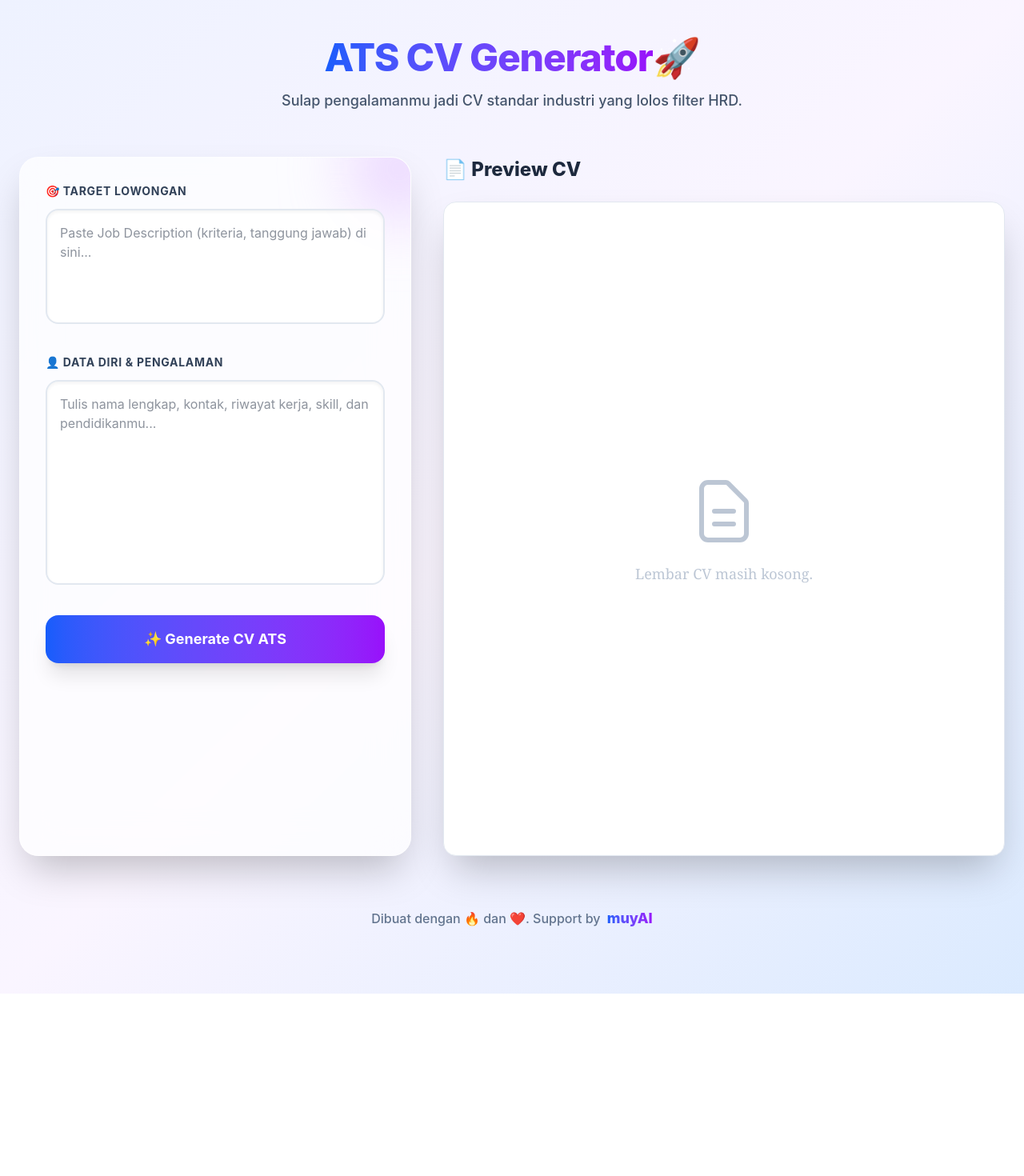
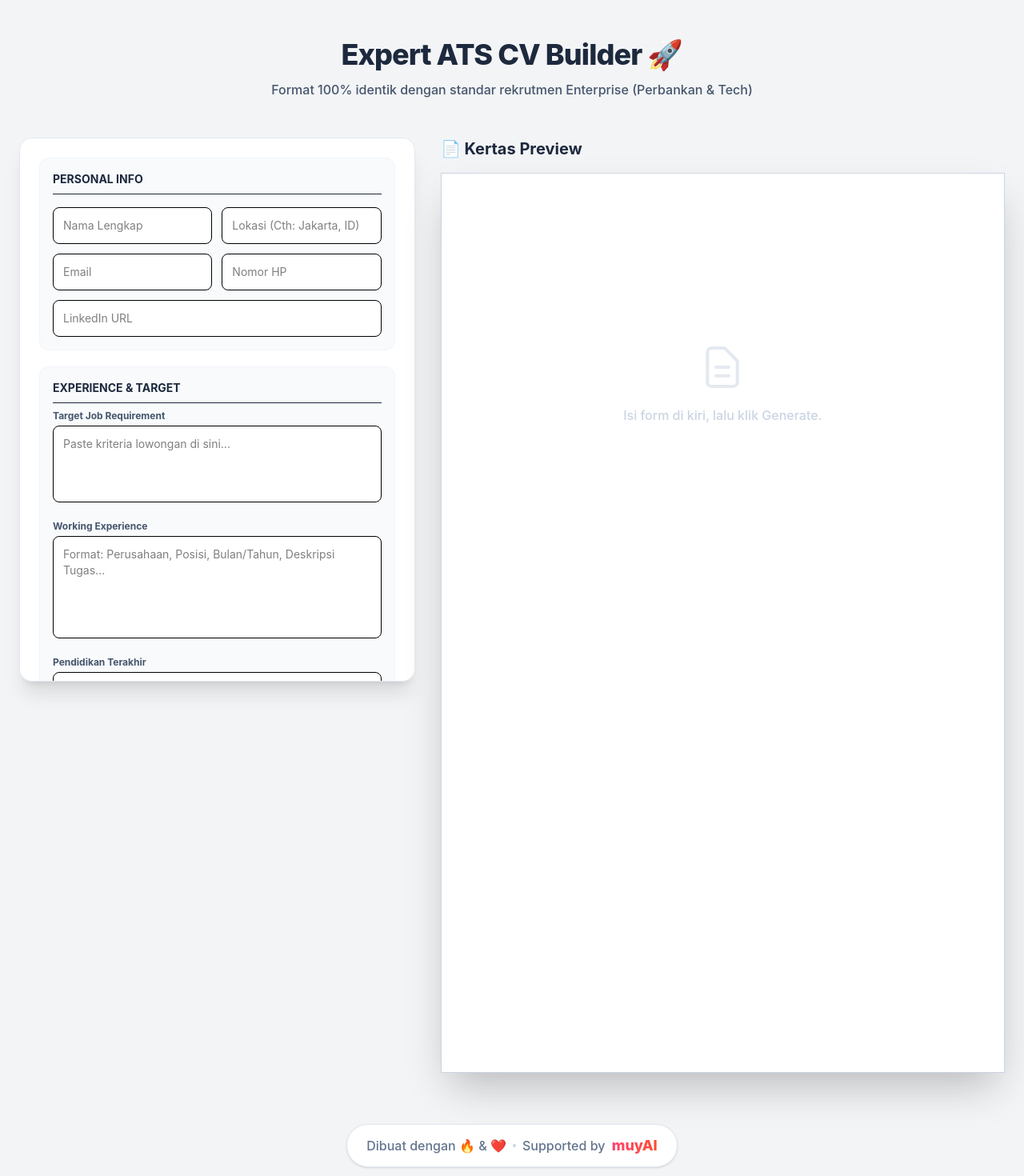
Before and after one commit to yusuf10qa-aja/Experiment-Civi, a React (Vite) app: page / in a window 1280 px wide. Shown: the top 1470 px of the page at 80% size. Before the commit the page ends 1242 px from the top, so only its background shows below. Built offline with nearby package versions, Linux system fonts and the light colour scheme.

Commit message:
feat: detail cv

```diff
--- a/src/App.jsx
+++ b/src/App.jsx
@@ -1,15 +1,27 @@
 import { useState } from 'react'
 
 function App() {
-  const [jobDesc, setJobDesc] = useState('')
-  const [cvText, setCvText] = useState('')
+  // Semua State Input
+  const [nama, setNama] = useState('')
+  const [email, setEmail] = useState('')
+  const [noHp, setNoHp] = useState('')
+  const [linkedin, setLinkedin] = useState('')
+  const [lokasi, setLokasi] = useState('')
+  const [pendidikan, setPendidikan] = useState('')
+  const [jobReq, setJobReq] = useState('')
+  const [workExp, setWorkExp] = useState('')
+  const [techSkills, setTechSkills] = useState('')
+  const [softSkills, setSoftSkills] = useState('')
+  const [language, setLanguage] = useState('')
+  const [projects, setProjects] = useState('')
+
   const [result, setResult] = useState('')
   const [isLoading, setIsLoading] = useState(false)
   const [isDownloading, setIsDownloading] = useState(false)
 
   const handleGenerate = async () => {
-    if (!jobDesc || !cvText) {
-      alert("Isi data lowongan dan pengalaman dulu ya, biar AI-nya gak bingung! 😅")
+    if (!jobReq || !workExp || !nama) {
+      alert("Mohon isi Nama, Job Requirement, dan Working Experience ya! 🚀")
       return
     }
 
@@ -17,162 +29,182 @@ function App() {
     setResult('')
 
     try {
+      const payload = { nama, email, noHp, linkedin, lokasi, pendidikan, jobReq, workExp, techSkills, softSkills, language, projects }
+
       const response = await fetch("/.netlify/functions/generate", {
         method: "POST",
         headers: { "Content-Type": "application/json" },
-        body: JSON.stringify({ jobDesc, cvText }),
+        body: JSON.stringify(payload),
       })
 
       const data = await response.json()
       if (data.result) {
-        // Pembersih Super: Hilangkan bintang, pagar, dan link markdown dari AI
-        let cleanText = data.result
-          .replace(/\*\*/g, '') // Hapus bold
-          .replace(/### /g, '') // Hapus header 3
-          .replace(/## /g, '')  // Hapus header 2
-          .replace(/# /g, '')   // Hapus header 1
-          .replace(/\[([^\]]+)\]\([^\)]+\)/g, '$1'); // Ubah [Teks](Link) jadi Teks saja
-
-        setResult(cleanText)
+        setResult(data.result)
       } else {
         throw new Error(data.error || "Gagal membuat CV")
       }
     } catch (error) {
-      alert("Waduh, ada error nih: " + error.message)
+      alert("Error: " + error.message)
     } finally {
       setIsLoading(false)
     }
   }
 
-  // Fungsi PDF Anti-Gagal (Menggunakan Async/Await)
+  // REGEX PARSER: Mengubah Markdown AI jadi Layout Persis PDF Anda
+  const formatCV = (text) => {
+    if (!text) return { __html: '' };
+
+    let formatted = text
+      // 1. Nama Utama (Kapital semua di baris pertama)
+      .replace(/^([A-Z\s]{4,})$/m, '<h1 class="text-[16pt] font-bold text-center uppercase tracking-widest mb-1">$1</h1>')
+
+      // 2. Info Kontak (Lokasi | LinkedIn | HP | Email)
+      .replace(/^([^|]+\|[^|]+\|[^|]+\|[^|]+)$/m, '<p class="text-[10pt] text-center mb-4 text-slate-800">$1</p>')
+
+      // 3. Section Title (## SUMMARY, ## WORK EXPERIENCE)
+      .replace(/## (.*?)\n/g, '<h2 class="text-[11pt] font-bold mt-4 mb-2 text-black uppercase tracking-wide bg-slate-100/50 pl-1">$1</h2>\n')
+
+      // 4. Flexbox Kiri Kanan: Perusahaan & Lokasi (Contoh: **PT Budi** | Jakarta)
+      .replace(/\*\*(.*?)\*\* \| (.*?)\n/g, '<div class="flex justify-between items-baseline mt-2"><span class="font-bold text-[11pt] text-black">$1</span><span class="text-[10pt] font-semibold text-black">$2</span></div>\n')
+
+      // 5. Flexbox Kiri Kanan: Jabatan & Tanggal (Contoh: *QA Engineer* | *Jan 2020 - 2021*)
+      .replace(/\*(.*?)\* \| \*(.*?)\*\n/g, '<div class="flex justify-between items-baseline mb-1"><span class="italic text-[10.5pt] text-slate-900">$1</span><span class="text-[10.5pt] font-medium text-slate-900">$2</span></div>\n')
+      .replace(/\*(.*?)\* \| (.*?)\n/g, '<div class="flex justify-between items-baseline mb-1"><span class="italic text-[10.5pt] text-slate-900">$1</span><span class="text-[10.5pt] font-medium text-slate-900">$2</span></div>\n')
+
+      // 6. Bold & Italic Biasa
+      .replace(/\*\*(.*?)\*\*/g, '<strong class="font-bold text-black">$1</strong>')
+      .replace(/\*(.*?)\*/g, '<em class="italic text-slate-800">$1</em>')
+
+      // 7. Bullet Points
+      .replace(/\n- (.*?)/g, '<li class="ml-5 list-disc text-[10.5pt] leading-relaxed pl-1 mb-0.5 text-black">$1</li>')
+
+      // 8. Line Breaks
+      .replace(/\n/g, '<br/>');
+
+    return { __html: formatted };
+  }
+
   const downloadPDF = async () => {
     const element = document.getElementById('cv-preview');
-
-    if (!window.html2pdf) {
-      alert("Library PDF sedang dimuat. Mohon tunggu beberapa detik dan coba lagi.");
-      return;
-    }
+    if (!window.html2pdf) return alert("Library PDF sedang dimuat. Mohon tunggu.");
 
     setIsDownloading(true);
-
     const opt = {
-      margin:       0.8,
-      filename:     'CV_ATS_Premium.pdf',
+      margin:       [0.6, 0.6, 0.6, 0.6], // Margin atas, kanan, bawah, kiri (dalam inci)
+      filename:     `CV_ATS_${nama.replace(/\s+/g, '_') || 'Premium'}.pdf`,
       image:        { type: 'jpeg', quality: 1 },
       html2canvas:  { scale: 2, useCORS: true, logging: false },
       jsPDF:        { unit: 'in', format: 'a4', orientation: 'portrait' }
     };
 
     try {
-      // Eksekusi PDF secara langsung tanpa chaining promise yang ribet
       await window.html2pdf().set(opt).from(element).save();
     } catch (err) {
-      console.error("PDF Error:", err);
-      alert("Gagal memproses PDF. Pastikan browser kamu mendukung fitur ini.");
+      alert("Gagal memproses PDF.");
     } finally {
       setIsDownloading(false);
     }
   }
 
   return (
-    // Background modern dengan gradient animasi
-    <div className="min-h-screen bg-gradient-to-br from-indigo-50 via-purple-50 to-blue-100 py-12 px-4 sm:px-6 font-sans text-slate-800">
-      <div className="max-w-7xl mx-auto">
+    <div className="min-h-screen bg-[#f3f4f6] py-12 px-4 sm:px-6 font-sans">
+      <div className="max-w-[1400px] mx-auto">
 
-        {/* Header Kekinian */}
-        <header className="text-center mb-14">
-          <h1 className="text-5xl font-extrabold tracking-tight mb-4">
-            <span className="text-transparent bg-clip-text bg-gradient-to-r from-blue-600 to-purple-600">
-              ATS CV Generator
-            </span>
-            🚀
+        <header className="text-center mb-12">
+          <h1 className="text-4xl font-extrabold tracking-tight mb-3 text-slate-800">
+            Expert ATS CV Builder 🚀
           </h1>
-          <p className="text-lg text-slate-600 font-medium">
-            Sulap pengalamanmu jadi CV standar industri yang lolos filter HRD.
+          <p className="text-slate-600 font-medium">
+            Format 100% identik dengan standar rekrutmen Enterprise (Perbankan & Tech)
           </p>
         </header>
 
-        <div className="grid grid-cols-1 lg:grid-cols-12 gap-10">
+        <div className="grid grid-cols-1 lg:grid-cols-12 gap-8 items-start">
 
-          {/* Kolom Kiri: Form Input (Glassmorphism Effect) */}
-          <div className="lg:col-span-5 space-y-8 bg-white/70 backdrop-blur-xl p-8 rounded-3xl shadow-2xl border border-white/50 relative overflow-hidden">
-            {/* Dekorasi blur di background card */}
-            <div className="absolute top-[-50px] right-[-50px] w-32 h-32 bg-purple-300 rounded-full mix-blend-multiply filter blur-2xl opacity-50 z-0"></div>
+          {/* KOLOM KIRI: FORM SUPER LENGKAP */}
+          <div className="lg:col-span-5 space-y-5 bg-white p-6 rounded-2xl shadow-xl border border-slate-200 sticky top-6 overflow-y-auto max-h-[85vh] custom-scrollbar">
 
-            <div className="relative z-10">
-              <label className="block text-sm font-bold text-slate-700 mb-3 uppercase tracking-wider flex items-center gap-2">
-                🎯 Target Lowongan
-              </label>
-              <textarea
-                className="w-full p-4 border-2 border-slate-200 rounded-2xl h-36 bg-white/80 focus:ring-4 focus:ring-purple-500/20 focus:border-purple-500 outline-none transition-all shadow-inner resize-none"
-                placeholder="Paste Job Description (kriteria, tanggung jawab) di sini..."
-                value={jobDesc}
-                onChange={(e) => setJobDesc(e.target.value)}
-              />
+            {/* Personal Info */}
+            <div className="bg-slate-50 p-4 rounded-xl border border-slate-100">
+              <h3 className="text-sm font-bold text-slate-800 mb-4 border-b pb-2">PERSONAL INFO</h3>
+              <div className="grid grid-cols-2 gap-3">
+                <input type="text" placeholder="Nama Lengkap" className="p-3 border rounded-lg text-sm bg-white outline-none focus:ring-2 focus:ring-blue-500" value={nama} onChange={e => setNama(e.target.value)} />
+                <input type="text" placeholder="Lokasi (Cth: Jakarta, ID)" className="p-3 border rounded-lg text-sm bg-white outline-none focus:ring-2 focus:ring-blue-500" value={lokasi} onChange={e => setLokasi(e.target.value)} />
+                <input type="email" placeholder="Email" className="p-3 border rounded-lg text-sm bg-white outline-none focus:ring-2 focus:ring-blue-500" value={email} onChange={e => setEmail(e.target.value)} />
+                <input type="text" placeholder="Nomor HP" className="p-3 border rounded-lg text-sm bg-white outline-none focus:ring-2 focus:ring-blue-500" value={noHp} onChange={e => setNoHp(e.target.value)} />
+                <input type="text" placeholder="LinkedIn URL" className="col-span-2 p-3 border rounded-lg text-sm bg-white outline-none focus:ring-2 focus:ring-blue-500" value={linkedin} onChange={e => setLinkedin(e.target.value)} />
+              </div>
             </div>
 
-            <div className="relative z-10">
-              <label className="block text-sm font-bold text-slate-700 mb-3 uppercase tracking-wider flex items-center gap-2">
-                👤 Data Diri & Pengalaman
-              </label>
-              <textarea
-                className="w-full p-4 border-2 border-slate-200 rounded-2xl h-64 bg-white/80 focus:ring-4 focus:ring-purple-500/20 focus:border-purple-500 outline-none transition-all shadow-inner resize-none"
-                placeholder="Tulis nama lengkap, kontak, riwayat kerja, skill, dan pendidikanmu..."
-                value={cvText}
-                onChange={(e) => setCvText(e.target.value)}
-              />
+            {/* Experience & Target */}
+            <div className="bg-slate-50 p-4 rounded-xl border border-slate-100 space-y-4">
+              <h3 className="text-sm font-bold text-slate-800 mb-2 border-b pb-2">EXPERIENCE & TARGET</h3>
+              <div>
+                <label className="block text-xs font-bold text-slate-600 mb-1">Target Job Requirement</label>
+                <textarea className="w-full p-3 border rounded-lg h-24 text-sm bg-white outline-none focus:ring-2 focus:ring-blue-500 resize-none" placeholder="Paste kriteria lowongan di sini..." value={jobReq} onChange={e => setJobReq(e.target.value)} />
+              </div>
+              <div>
+                <label className="block text-xs font-bold text-slate-600 mb-1">Working Experience</label>
+                <textarea className="w-full p-3 border rounded-lg h-32 text-sm bg-white outline-none focus:ring-2 focus:ring-blue-500 resize-none" placeholder="Format: Perusahaan, Posisi, Bulan/Tahun, Deskripsi Tugas..." value={workExp} onChange={e => setWorkExp(e.target.value)} />
+              </div>
+              <div>
+                <label className="block text-xs font-bold text-slate-600 mb-1">Pendidikan Terakhir</label>
+                <textarea className="w-full p-3 border rounded-lg h-20 text-sm bg-white outline-none focus:ring-2 focus:ring-blue-500 resize-none" placeholder="Format: Universitas, Jurusan, Bulan/Tahun, IPK/Course..." value={pendidikan} onChange={e => setPendidikan(e.target.value)} />
+              </div>
+            </div>
+
+            {/* Skills & Projects */}
+            <div className="bg-slate-50 p-4 rounded-xl border border-slate-100 space-y-3">
+              <h3 className="text-sm font-bold text-slate-800 mb-2 border-b pb-2">SKILLS & PROJECTS</h3>
+              <input type="text" placeholder="Technical Skills (Cth: Selenium, JIRA, SQL)" className="w-full p-3 border rounded-lg text-sm bg-white outline-none focus:ring-2 focus:ring-blue-500" value={techSkills} onChange={e => setTechSkills(e.target.value)} />
+              <div className="grid grid-cols-2 gap-3">
+                <input type="text" placeholder="Soft Skills" className="p-3 border rounded-lg text-sm bg-white outline-none focus:ring-2 focus:ring-blue-500" value={softSkills} onChange={e => setSoftSkills(e.target.value)} />
+                <input type="text" placeholder="Bahasa" className="p-3 border rounded-lg text-sm bg-white outline-none focus:ring-2 focus:ring-blue-500" value={language} onChange={e => setLanguage(e.target.value)} />
+              </div>
+              <textarea className="w-full p-3 border rounded-lg h-20 text-sm bg-white outline-none focus:ring-2 focus:ring-blue-500 resize-none" placeholder="Projects (Nama Project, Tanggal, Deskripsi, Tools) *Opsional" value={projects} onChange={e => setProjects(e.target.value)} />
             </div>
 
             <button
               onClick={handleGenerate}
               disabled={isLoading}
-              className={`relative z-10 w-full py-4 rounded-2xl font-bold text-white text-lg transition-all duration-300 active:scale-95 flex justify-center items-center gap-3 ${
-                isLoading
-                ? 'bg-slate-400 cursor-not-allowed'
-                : 'bg-gradient-to-r from-blue-600 to-purple-600 hover:from-blue-700 hover:to-purple-700 shadow-xl hover:shadow-2xl hover:-translate-y-1'
+              className={`w-full py-4 rounded-xl font-bold text-white text-[15px] transition-all active:scale-95 flex justify-center items-center gap-2 ${
+                isLoading ? 'bg-slate-400 cursor-not-allowed' : 'bg-[#000000] hover:bg-slate-800 shadow-lg hover:shadow-xl'
               }`}
             >
-              {isLoading ? (
-                <>
-                  <svg className="animate-spin h-6 w-6 text-white" xmlns="http://www.w3.org/2000/svg" fill="none" viewBox="0 0 24 24"><circle className="opacity-25" cx="12" cy="12" r="10" stroke="currentColor" strokeWidth="4"></circle><path className="opacity-75" fill="currentColor" d="M4 12a8 8 0 018-8V0C5.373 0 0 5.373 0 12h4zm2 5.291A7.962 7.962 0 014 12H0c0 3.042 1.135 5.824 3 7.938l3-2.647z"></path></svg>
-                  Merakit CV...
-                </>
-              ) : '✨ Generate CV ATS'}
+              {isLoading ? '🤖 AI Merakit Data...' : '✨ Generate Format CV'}
             </button>
           </div>
 
-          {/* Kolom Kanan: Preview & Download */}
+          {/* KOLOM KANAN: PREVIEW KERTAS A4 */}
           <div className="lg:col-span-7 flex flex-col">
-            <div className="flex justify-between items-center mb-6">
-              <h2 className="text-2xl font-extrabold text-slate-800 flex items-center gap-2">
-                📄 Preview CV
-              </h2>
+            <div className="flex justify-between items-center mb-4">
+              <h2 className="text-xl font-bold text-slate-800">📄 Kertas Preview</h2>
               {result && (
                 <button
                   onClick={downloadPDF}
                   disabled={isDownloading}
-                  className={`px-6 py-3 rounded-xl font-bold text-white flex items-center gap-2 transition-all duration-300 active:scale-95 ${
-                    isDownloading
-                    ? 'bg-emerald-400 cursor-not-allowed'
-                    : 'bg-gradient-to-r from-emerald-500 to-teal-500 hover:from-emerald-600 hover:to-teal-600 shadow-lg hover:shadow-xl hover:-translate-y-1'
+                  className={`px-6 py-2.5 rounded-lg font-bold text-white flex items-center gap-2 transition-all active:scale-95 ${
+                    isDownloading ? 'bg-red-400' : 'bg-red-600 hover:bg-red-700 shadow-md'
                   }`}
                 >
-                  {isDownloading ? '⏳ Sedang Menyimpan...' : '📥 Download PDF'}
+                  {isDownloading ? '⏳ Mengekspor...' : '📥 Unduh PDF'}
                 </button>
               )}
             </div>
 
-            {/* Kertas CV */}
-            <div className="relative bg-white p-2 rounded-2xl shadow-2xl border border-slate-200 flex-grow">
-              {/* Pembungkus ini yang akan di-print oleh html2pdf */}
+            {/* Bungkus Kertas A4 */}
+            <div className="relative bg-white shadow-2xl flex-grow max-w-[210mm] mx-auto w-full border border-slate-300">
               <div
                 id="cv-preview"
-                className="bg-white px-12 py-16 h-full min-h-[800px] text-black leading-relaxed font-serif text-[15px] whitespace-pre-wrap"
+                className="bg-white px-[40px] py-[50px] min-h-[297mm]"
+                style={{ fontFamily: "'Times New Roman', Times, serif" }} // FONT KLASIK RESUME
               >
-                {result ? result : (
-                  <div className="flex flex-col items-center justify-center h-full text-slate-400 opacity-60">
-                    <svg className="w-24 h-24 mb-4" fill="none" stroke="currentColor" viewBox="0 0 24 24" xmlns="http://www.w3.org/2000/svg"><path strokeLinecap="round" strokeLinejoin="round" strokeWidth="1.5" d="M9 12h6m-6 4h6m2 5H7a2 2 0 01-2-2V5a2 2 0 012-2h5.586a1 1 0 01.707.293l5.414 5.414a1 1 0 01.293.707V19a2 2 0 01-2 2z"></path></svg>
-                    <p className="font-medium text-lg">Lembar CV masih kosong.</p>
+                {result ? (
+                  <div dangerouslySetInnerHTML={formatCV(result)} />
+                ) : (
+                  <div className="flex flex-col items-center justify-center h-full text-slate-300 mt-40 font-sans">
+                    <svg className="w-16 h-16 mb-4 opacity-50" fill="none" stroke="currentColor" viewBox="0 0 24 24"><path strokeLinecap="round" strokeLinejoin="round" strokeWidth="1.5" d="M9 12h6m-6 4h6m2 5H7a2 2 0 01-2-2V5a2 2 0 012-2h5.586a1 1 0 01.707.293l5.414 5.414a1 1 0 01.293.707V19a2 2 0 01-2 2z"></path></svg>
+                    <p className="font-medium">Isi form di kiri, lalu klik Generate.</p>
                   </div>
                 )}
               </div>
@@ -181,12 +213,13 @@ function App() {
 
         </div>
 
-        {/* Footer Special Request */}
+        {/* Footer */}
         <footer className="mt-16 pb-8 text-center text-slate-500 font-medium">
-          <p>
-            Dibuat dengan 🔥 dan <span className="text-pink-500">❤️</span>. <br className="sm:hidden" />
-            Support by <span className="font-extrabold text-transparent bg-clip-text bg-gradient-to-r from-blue-600 to-purple-600 text-lg ml-1">muyAI</span>
-          </p>
+          <div className="inline-flex items-center justify-center gap-2 px-6 py-3 bg-white rounded-full shadow-sm border border-slate-200">
+            <span>Dibuat dengan 🔥 & ❤️</span>
+            <span className="w-1 h-1 bg-slate-300 rounded-full"></span>
+            <span>Supported by <span className="font-extrabold text-transparent bg-clip-text bg-gradient-to-r from-[#FF416C] to-[#FF4B2B] text-lg ml-1 hover:opacity-80 transition-opacity cursor-pointer">muyAI</span></span>
+          </div>
         </footer>
 
       </div>
```
Also changed, not shown: 1 other file (tests, documents, lock files or other folders).
